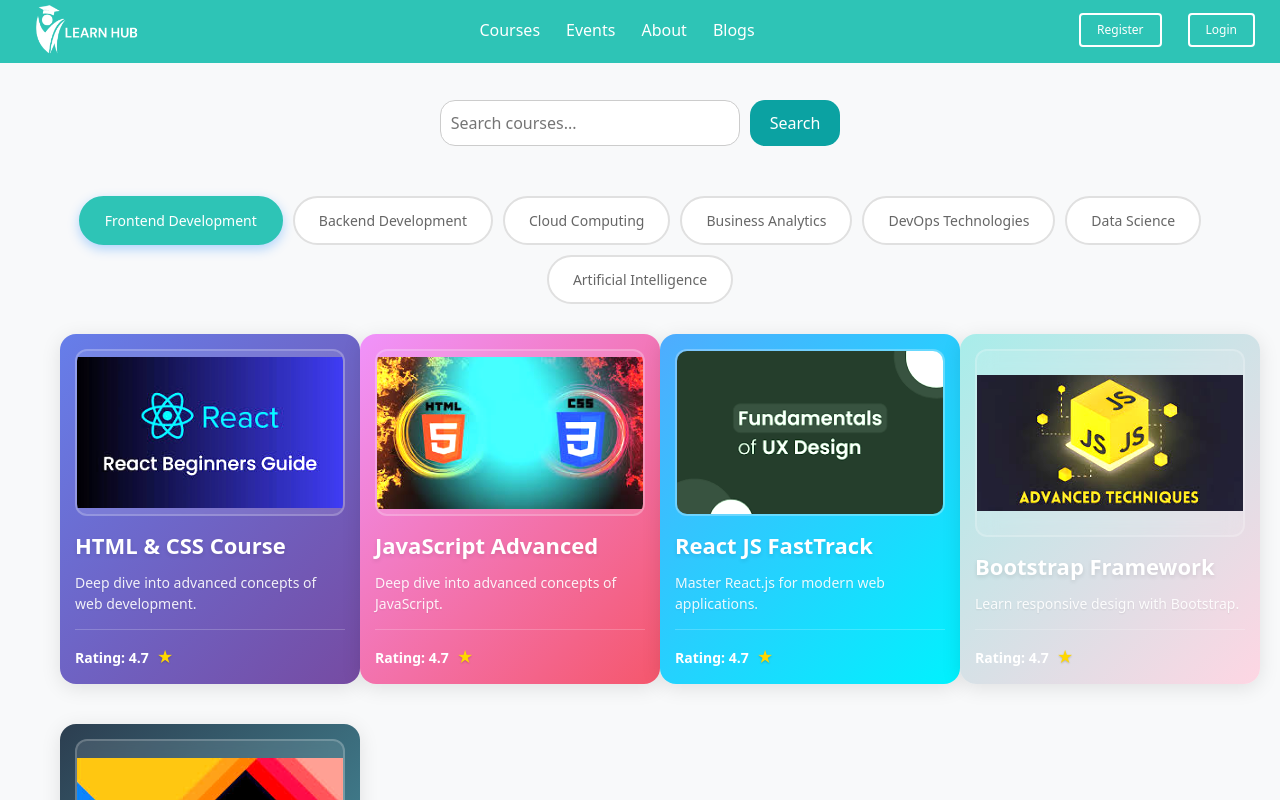
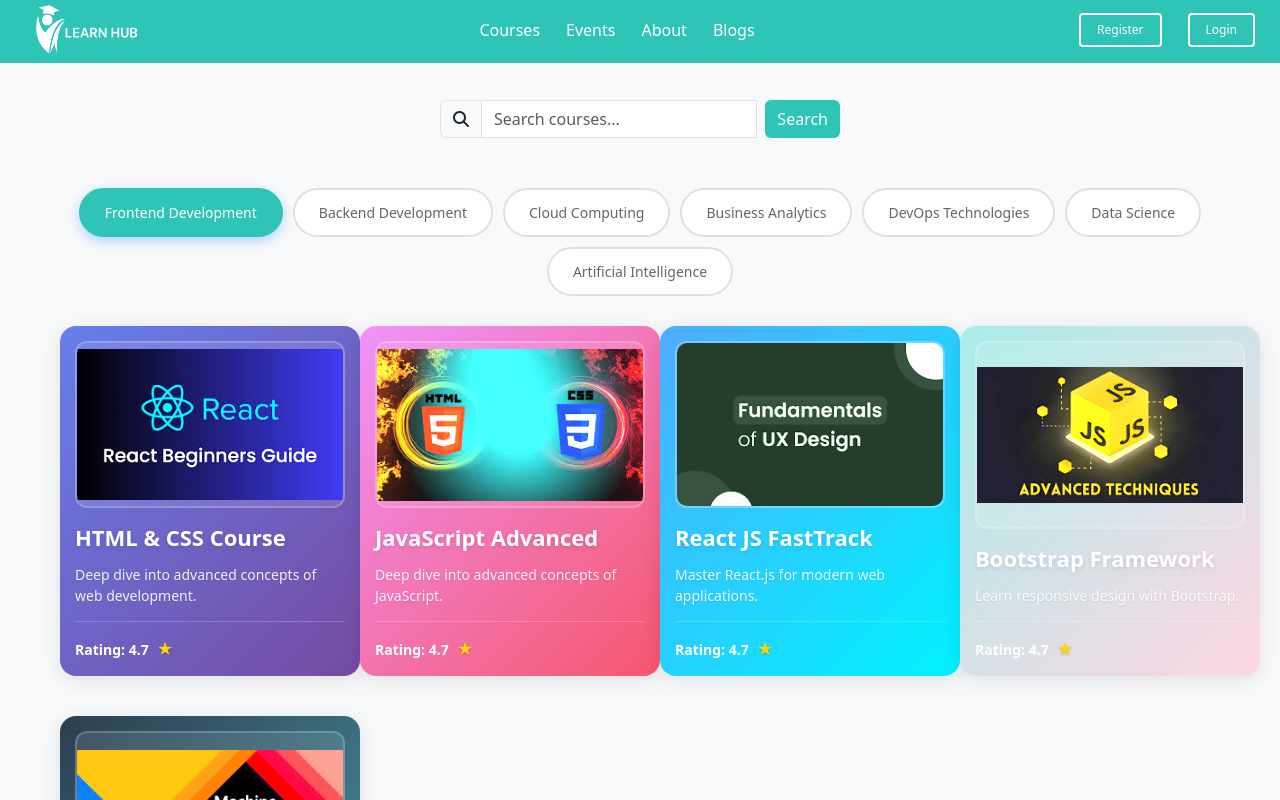
Before and after one commit to Muthuhari/online-learning-site, a React (Create React App) app in the folder Frontend/: page /allCourses in a window 1280 px wide. Shown: the top 800 px of the page. Built offline with nearby package versions, Linux system fonts and the light colour scheme.

Commit message:
added search bar component into all course page

```diff
--- a/Frontend/src/Pages/NavBarItems/AllCourses.js
+++ b/Frontend/src/Pages/NavBarItems/AllCourses.js
@@ -2,7 +2,7 @@
 import Nav from '../Nav/Nav';
 import Contacts from "../Contacts/Contacts";
 import { useNavigate } from "react-router-dom";
-
+  import SearchBar from "../../Components/SearchBar";
 function AllCourses() {
 const navigate = useNavigate();
   const [activeFilter, setActiveFilter] = useState('Frontend Development');
@@ -242,35 +242,13 @@
   <Nav />
   <section className="courses-section">
     {/* Search Box */}
-  <div className="search-bar-container" style={{ display: 'flex', justifyContent: 'center', marginBottom: '50px' }}>
-  <input
-    type="text"
-    placeholder="Search courses..."
-    value={searchQuery}
-    onChange={(e) => setSearchQuery(e.target.value)}
-    style={{
-      padding: '10px',
-      width: '300px',
-      borderRadius: '15px',
-      border: '1px solid #ccc',
-      marginRight: '10px'
-    }}
-  />
-  <button
-    onClick={() => {}} // Optional: You can keep this button if you want form-based search
-    style={{
-      padding: '10px 20px',
-      borderRadius: '15px',
-      border: 'none',
-      backgroundColor: '#0ba2a2ff',
-      color: 'white',
-      cursor: 'pointer'
-    }}
-  >
-    Search
-  </button>
+ <div className="search-bar-container" style={{ display: 'flex', justifyContent: 'center', marginBottom: '50px' }}>
+ <SearchBar
+  value={searchQuery}
+  onChange={(e) => setSearchQuery(e.target.value)}
+  placeholder="Search courses..."
+/>
 </div>
-
     <div className="courses-container">
       {/* Filter Tabs */}
       <div className="filter-container">
```
